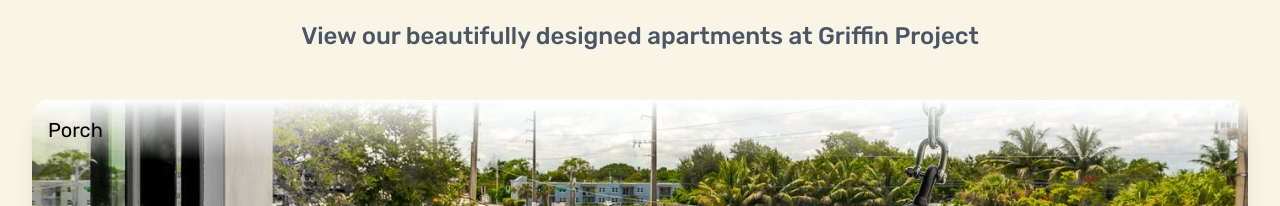
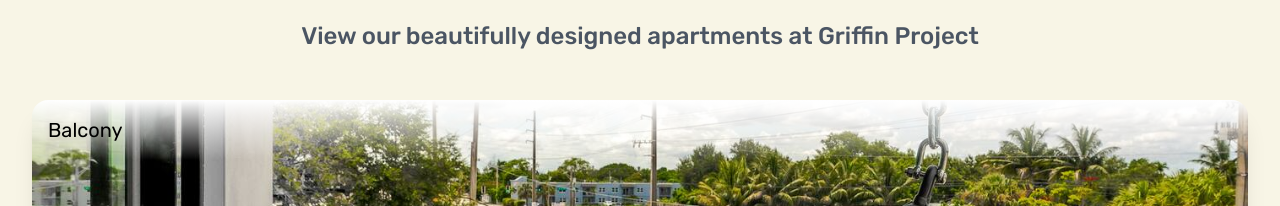
Before and after one commit to IdanHarari11/host770, a Next.js app: page / in a window 1280 px wide. Shown: the part 948-1154 px from the top of the page. Built offline with nearby package versions, Linux system fonts and the light colour scheme; no server answers.

Commit message:
עדכון רכיב Gallery.jsx לשינוי תיאור התמונה של המרפסת ל'Balcony' במקום 'Porch'.

```diff
--- a/src/components/sections/Gallery.jsx
+++ b/src/components/sections/Gallery.jsx
@@ -8,7 +8,7 @@ import Image from 'next/image';
 
 const images = [
   { url: '/images/7a278e47-9e3c-46dd-adda-d54125c62ccb.jpeg', alt: 'Bathroom' },
-  { url: '/images/b1e850ee-bed8-469f-abef-2cea45598032.jpeg', alt: 'Porch' },
+  { url: '/images/b1e850ee-bed8-469f-abef-2cea45598032.jpeg', alt: 'Balcony' },
   { url: '/images/ad74bedd-96e2-4791-bdba-f7e9fa4549dc.jpeg', alt: 'Pool' },
   { url: '/images/38acfcb3-bfa9-41e4-bc69-3ab0b6db18c4.avif', alt: 'Living Area' },
   { url: '/images/90cfc175-8fe1-4b62-85c9-472044e04a11.jpeg', alt: 'Kitchen' },
```
